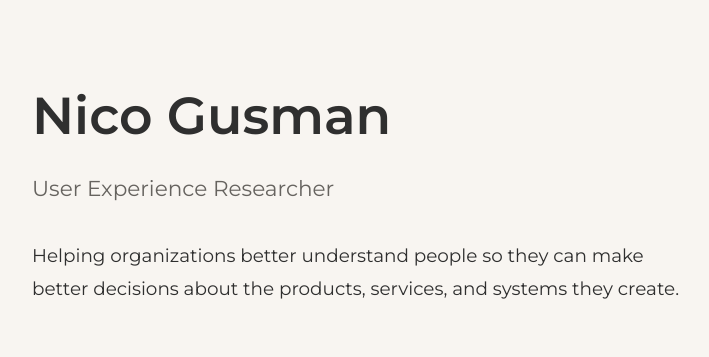
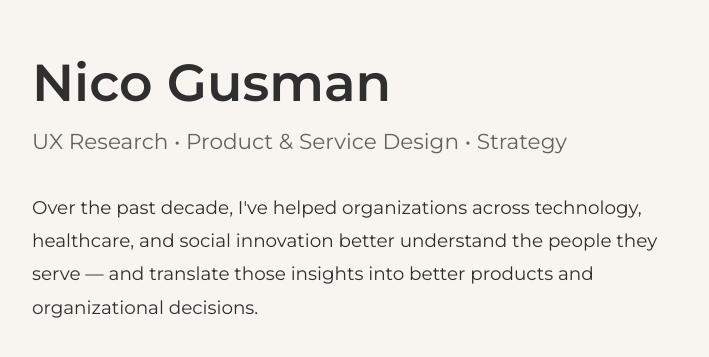
Before and after one commit to nicolegusman/personal-site, a Next.js app: page / in a window 1280 px wide. Shown: the part 211-568 px from the top of the page, without its empty margins (268-977 px from the left). Built offline with nearby package versions, Linux system fonts and the light colour scheme.

Commit message:
Refine homepage messaging and typography

```diff
--- /dev/null
+++ b/app/page.module.css
@@ -0,0 +1,19 @@
+.title {
+  font-size: 3.25rem;
+  font-weight: 600;
+  line-height: 1.1;
+  margin-bottom: 0.75rem;
+}
+
+.subtitle {
+  font-size: 1.35rem;
+  color: var(--text-muted);
+  margin-bottom: 2rem;
+}
+
+.introduction {
+  max-width: 42rem;
+
+  font-size: 1.15rem;
+  line-height: 1.8;
+}
--- a/app/page.tsx
+++ b/app/page.tsx
@@ -1,36 +1,17 @@
 import PageContainer from "@/components/PageContainer";
 import { home } from "@/content/home";
+import styles from "./page.module.css";
 
 export default function Home() {
   return (
     <PageContainer>
-      <h1
-        style={{
-          fontSize: "3.25rem",
-          fontWeight: 600,
-          marginBottom: "0.75rem",
-        }}
-      >
-        {home.title}
-      </h1>
+      <h1 className={styles.title}>{home.title}</h1>
 
-      <p
-        style={{
-          fontSize: "1.35rem",
-          color: "var(--text-muted)",
-          marginBottom: "2rem",
-        }}
-      >
+      <p className={styles.subtitle}>
         {home.subtitle}
       </p>
 
-      <p
-        style={{
-          fontSize: "1.15rem",
-          lineHeight: 1.8,
-          maxWidth: "42rem",
-        }}
-      >
+      <p className={styles.introduction}>
         {home.introduction}
       </p>
     </PageContainer>
--- a/content/home.ts
+++ b/content/home.ts
@@ -1,8 +1,11 @@
 export const home = {
   title: "Nico Gusman",
 
-  subtitle: "User Experience Researcher",
+  subtitle: "UX Research • Product & Service Design • Strategy",
+
+  tagline:
+    "Helping organizations make better decisions through understanding people.",
 
   introduction:
-    "Helping organizations better understand people so they can make better decisions about the products, services, and systems they create.",
+    "Over the past decade, I've helped organizations across technology, healthcare, and social innovation better understand the people they serve — and translate those insights into better products and organizational decisions.",
 };
```
